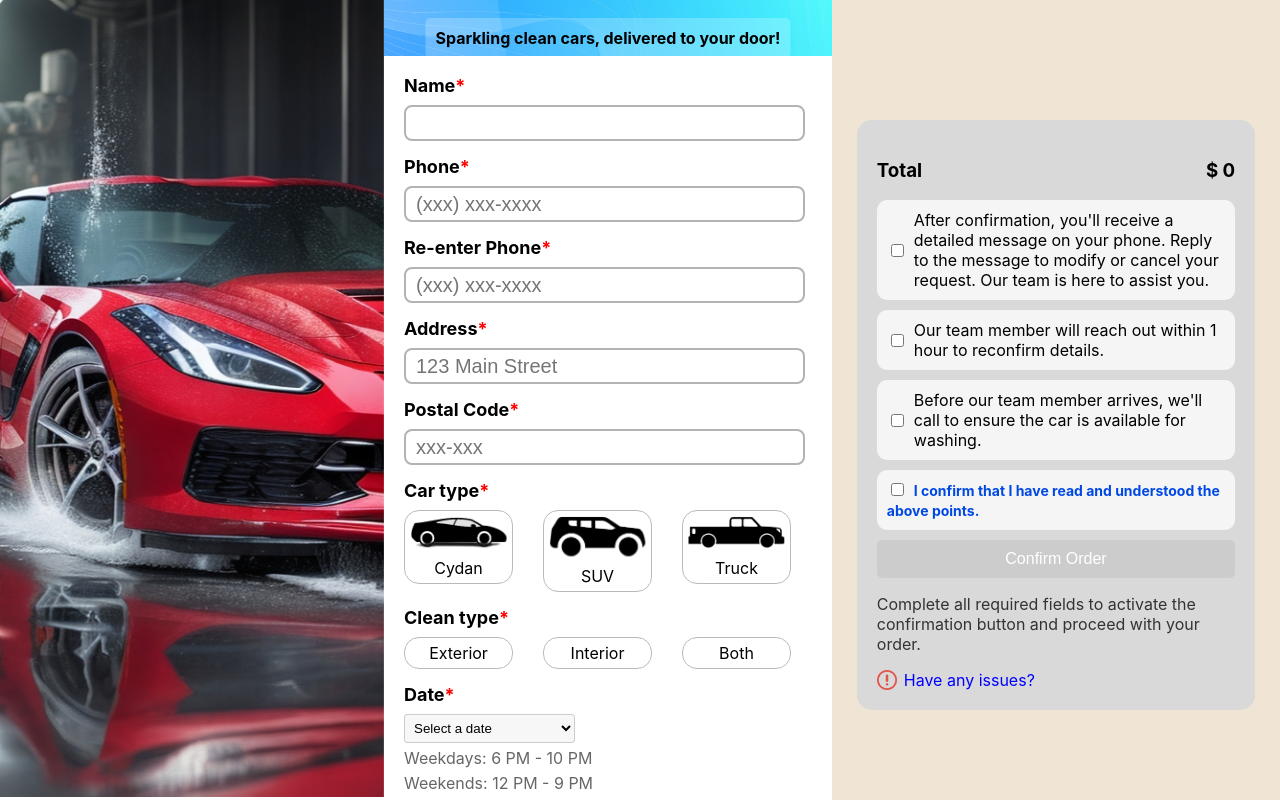
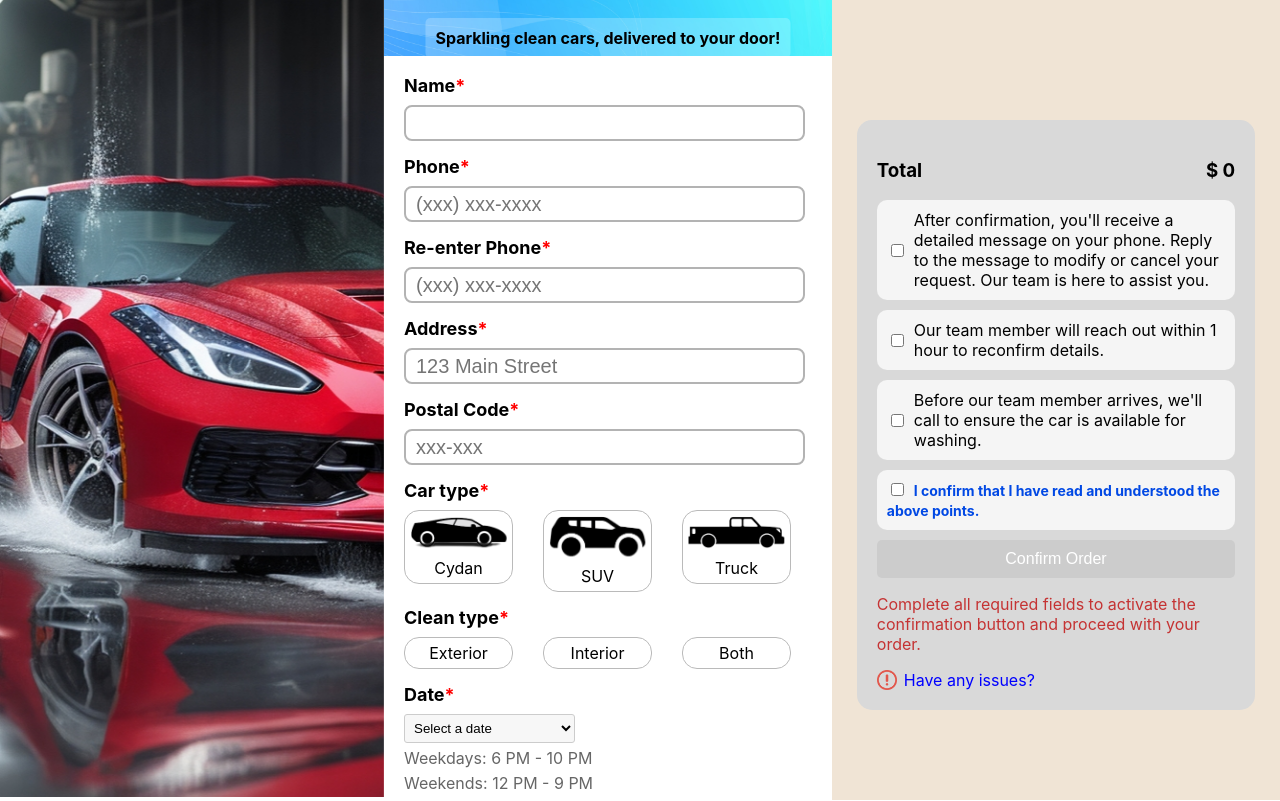
Before and after one commit to youssefMoJo/Sparkle-drive, a React (Create React App) app: page / in a window 1280 px wide. Built offline with nearby package versions, Linux system fonts and the light colour scheme.

Commit message:
changed the color of the confirmation note

```diff
--- a/src/Styles/PaymentSection.css
+++ b/src/Styles/PaymentSection.css
@@ -18,7 +18,8 @@
 
 .totalsection {
   display: flex;
-    justify-content: space-between; /* Align items at the beginning and end of the container */
+  justify-content: space-between;
+  /* Align items at the beginning and end of the container */
 }
 
 /* Points */
@@ -59,10 +60,12 @@ h2 {
   margin-right: 10px;
   align-self: center;
 }
+
 .confirmation-text {
   font-size: 14px;
   font-weight: bold;
-  color: rgb(0, 72, 228); /* Or any color that fits your design */
+  color: rgb(0, 72, 228);
+  /* Or any color that fits your design */
 }
 
 .confirmation-point input {
@@ -117,8 +120,9 @@ h2 {
   font-weight: bold;
 }
 
-.confirmationNote{
+.confirmationNote {
   font-size: 16px;
-  color: #333; /* Default text color */
+  color: #c53333;
+  /* Default text color */
   text-align: left;
 }
```
Lines whose indentation alone changed are shown as unchanged.
